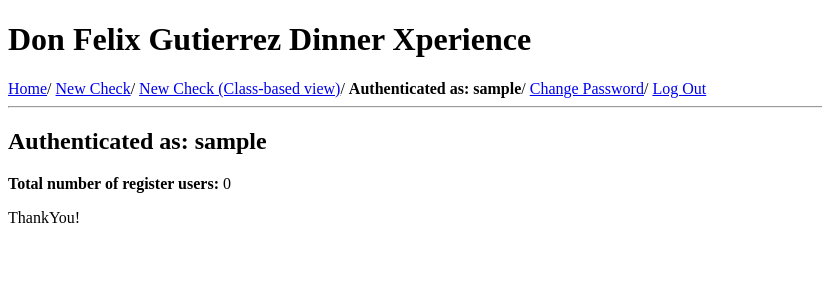
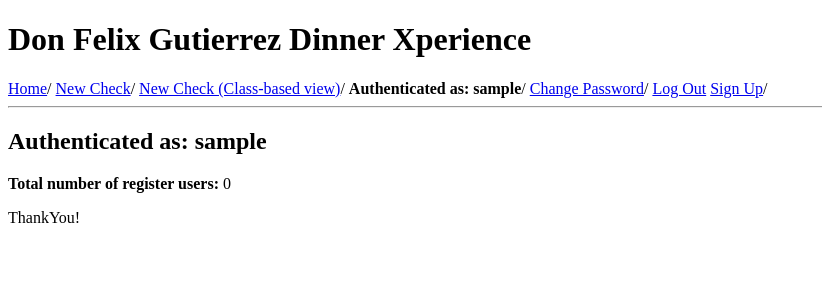
Before and after one commit to pauloccardona/django_project, a Django app: page / in a window 1280 px wide. Shown: the top 300 px of the page, without its empty margins (0-822 px from the left). Run offline with Django 4.2, Linux system fonts and the light colour scheme; the visitor is signed in with stand-in values (Sample User, id 1); data comes from the database, SQL or seed files in the repository.

Commit message:
Tutorial 7: ProtectedView exercise: Solo si esta log. se puede crear usuario

```diff
--- a/django_project/templates/base.html
+++ b/django_project/templates/base.html
@@ -12,8 +12,8 @@
         <a href="{% url 'newcheck2' %}">New Check (Class-based view)</a>/ <b>Authenticated as: {{ user.username }}</b>/
         <a href="{% url 'password_change' %}">Change Password</a>/
         <a href="{% url 'logout' %}">Log Out</a>
+        <a href="{% url 'signup' %}">Sign Up</a>/
     {% else %}
-        <a href="{% url 'signup' %}">Sign Up</a>/
         <a href="{% url 'login' %}">Log In</a>/ <b>Authenticated as: Our Guest</b>/
     {% endif  %}
     <hr>
```
